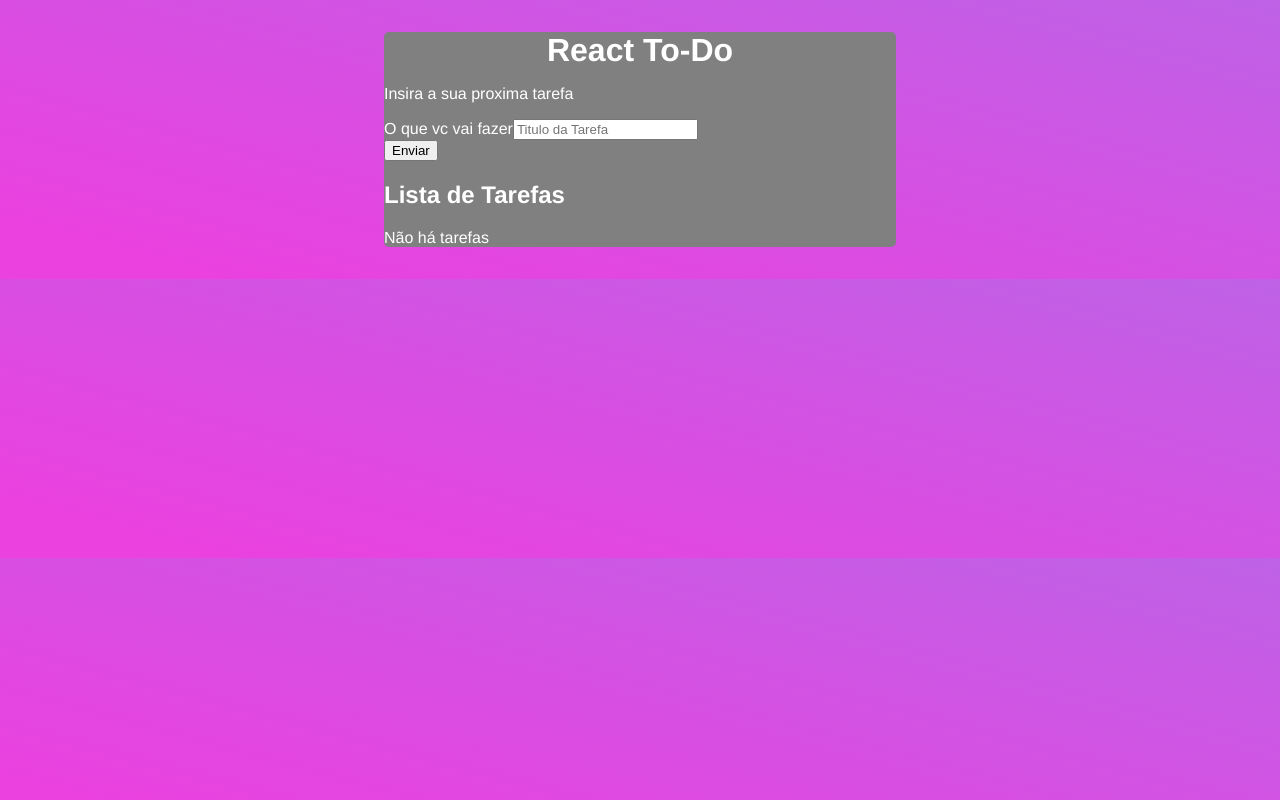
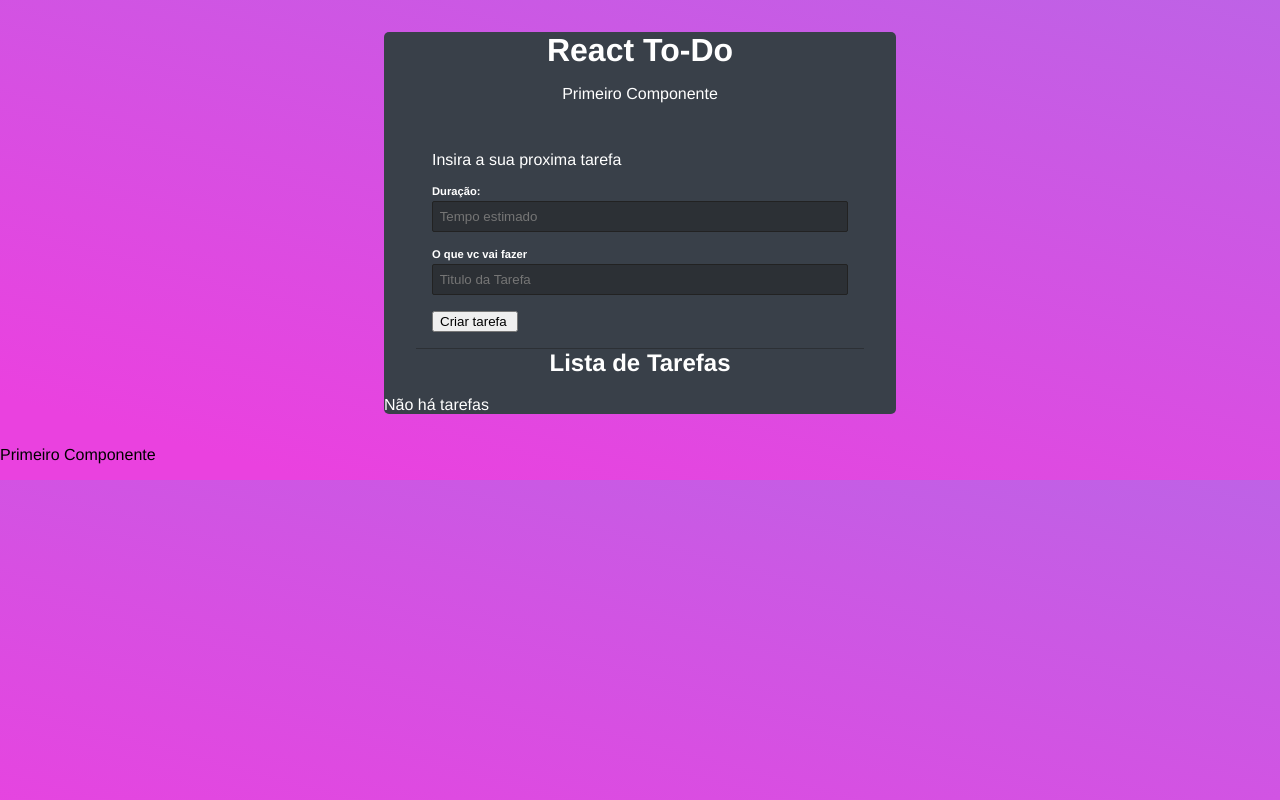
Before and after one commit to B10L0G4/Understanding-ReactNative, a React (Create React App) app in the folder todo-curso-react/: page / in a window 1280 px wide. Built offline with nearby package versions, Linux system fonts and the light colour scheme.

Commit message:
labels layout and time and to-dos

```diff
--- a/todo-curso-react/src/App.css
+++ b/todo-curso-react/src/App.css
@@ -1,15 +1,44 @@
 .App {
   width: 40%;
   margin: 2em auto;
-  background-color: gray;
+  background-color: #394049;
   border-radius: 5px;
-  color: white;
+  color: #fff;
 }
 .todo-header {
   padding: 0, 5em;
-  border-bottom: 1x solid black;
+  border-bottom: 1x solid #2c3035;
   text-align: center;
 }
 .todo-header h1 {
   margin: 0;
 }
+.form-todo {
+  padding: 1em;
+  margin: 0 2em;
+  border-bottom: 1px solid #2c3035;
+}
+.form-todo h2,
+.list-todo h2 {
+  text-align: center;
+  margin-top: 0;
+}
+
+.form-control {
+  display: flex;
+  flex-direction: column;
+  margin-bottom: 1em;
+}
+.form-control label {
+  font-weight: bold;
+  font-size: 0.7em;
+  margin-bottom: 0.4em;
+}
+
+.form-control input {
+  border: 1px solid #222;
+  border-radius: 2px;
+  background-color: #2c3035;
+  padding: 0.5em;
+  color: #dfdfdf;
+}
--- a/todo-curso-react/src/App.js
+++ b/todo-curso-react/src/App.js
@@ -10,31 +10,52 @@ function App() {
   const [todos,setTodos] = useState([]);
   const [loading, setLoading] = useState(false);
 
-const handleSubmit = (e) =>{
+const handleSubmit = (e) => {
   e.preventDefault();
-  console.log('Enviar')
-}
+  const todo = {
+    id : Math.random(),
+    title,
+    time,
+    done:false
+  };
+  console.log(todo)
+  setTitle("");
+  setTime("");
+};
+
 
   return (
     <div className="App">
       <div className="todo-header">
         <h1>React To-Do</h1>
+        <FirstComponet> </FirstComponet>
       </div>
       <div className="form-todo">
         <p>Insira a sua proxima tarefa </p>
         <form onSubmit={handleSubmit}>
           <div className="form-control">
+            <label htmlFor='time'>Duração: </label>
+            <input
+            type="text"
+            name="time"
+            placeholder="Tempo estimado "
+            onChange = {(e) => setTime(e.target.value)}
+            value = {time}
+            required
+            />
+          </div>
+          <div className="form-control">
             <label htmlFor='title'>O que vc vai fazer</label>
             <input
             type="text"
-            value="title"
+            name="title"
             placeholder="Titulo da Tarefa"
-            onChange = {(e) => setTitle(e.target.valu)}
+            onChange = {(e) => setTitle(e.target.value)}
             value = {title}
             required
             />
           </div>
-          <input type="submit" value="Enviar"/>
+          <input type="submit" value="Criar tarefa "/>
         </form>
       </div>
       <div className="list-todo">
--- a/todo-curso-react/src/index.js
+++ b/todo-curso-react/src/index.js
@@ -3,11 +3,13 @@ import ReactDOM from 'react-dom/client';
 import './index.css';
 import App from './App';
 import reportWebVitals from './reportWebVitals';
+import FirstComponet from './components/FirstComponentes';
 
 const root = ReactDOM.createRoot(document.getElementById('root'));
 root.render(
   <React.StrictMode>
     <App />
+    <FirstComponet/>
   </React.StrictMode>
 );
 
```
